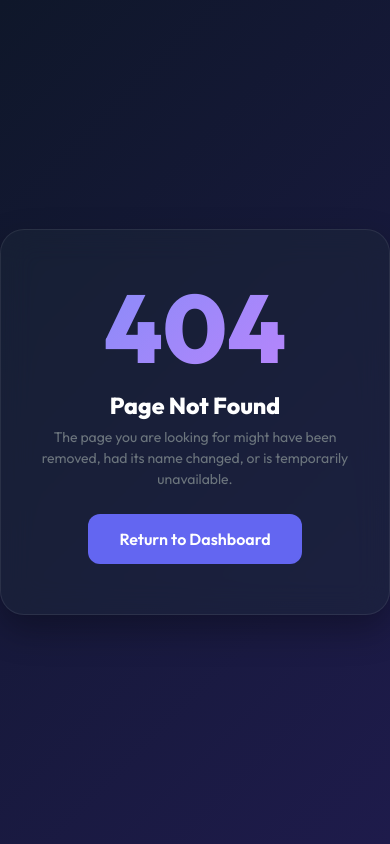
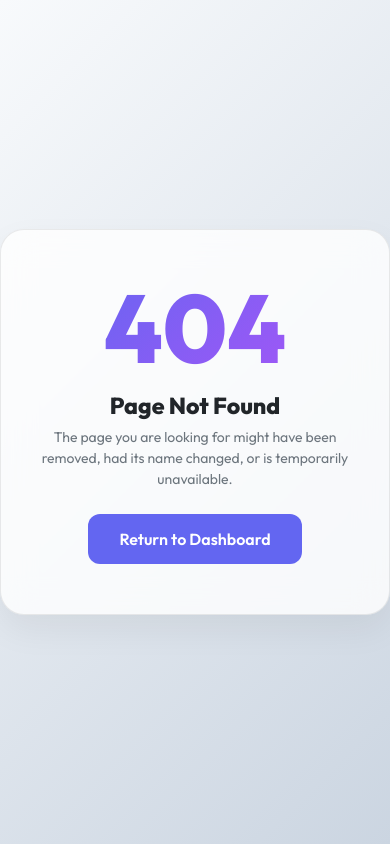
Before and after one commit to Phoomss/CRS, a PHP site: page /views/errors/404.php in a window 390 px wide. Run offline with PHP 8.4, Linux system fonts and the light colour scheme.

Commit message:
Refactor error pages and main layout styles for improved UI consistency and responsiveness

```diff
--- a/views/errors/404.php
+++ b/views/errors/404.php
@@ -11,8 +11,8 @@
     <style>
         body {
             font-family: 'Outfit', sans-serif;
-            background: linear-gradient(135deg, #0f172a 0%, #1e1b4b 100%);
-            color: #fff;
+            background: linear-gradient(135deg, #f8fafc 0%, #cbd5e1 100%);
+            color: #0f172a;
             min-height: 100vh;
             display: flex;
             align-items: center;
@@ -21,20 +21,20 @@
         }
 
         .error-card {
-            background: rgba(30, 41, 59, 0.45);
+            background: rgba(255, 255, 255, 0.8);
             backdrop-filter: blur(16px);
-            border: 1px solid rgba(255, 255, 255, 0.08);
+            border: 1px solid rgba(0, 0, 0, 0.08);
             border-radius: 24px;
             padding: 50px 40px;
             text-align: center;
             max-width: 500px;
-            box-shadow: 0 15px 35px rgba(0, 0, 0, 0.3);
+            box-shadow: 0 15px 35px rgba(0, 0, 0, 0.06);
         }
 
         .error-code {
             font-size: 6rem;
             font-weight: 800;
-            background: linear-gradient(135deg, #818cf8 0%, #c084fc 100%);
+            background: linear-gradient(135deg, #6366f1 0%, #a855f7 100%);
             -webkit-background-clip: text;
             -webkit-text-fill-color: transparent;
             margin: 0;
@@ -48,20 +48,22 @@
             padding: 12px 30px;
             font-weight: 600;
             transition: all 0.2s ease;
+            text-decoration: none;
+            display: inline-block;
         }
 
         .btn-indigo:hover {
             background-color: #4f46e5;
             color: #fff;
             transform: translateY(-2px);
-            box-shadow: 0 8px 20px rgba(99, 102, 241, 0.4);
+            box-shadow: 0 8px 20px rgba(99, 102, 241, 0.25);
         }
     </style>
 </head>
 <body>
     <div class="error-card">
         <h1 class="error-code">404</h1>
-        <h3 class="fw-bold text-white mt-3 mb-2">Page Not Found</h3>
+        <h3 class="fw-bold text-dark mt-3 mb-2">Page Not Found</h3>
         <p class="text-secondary small mb-4">The page you are looking for might have been removed, had its name changed, or is temporarily unavailable.</p>
         <a href="/dashboard" class="btn btn-indigo">Return to Dashboard</a>
     </div>
--- a/views/layouts/auth.php
+++ b/views/layouts/auth.php
@@ -20,6 +20,12 @@
             --text-secondary: #475569;
             --accent-color: #6366f1;
             --accent-hover: #4f46e5;
+
+            /* Native Bootstrap 5 Overrides */
+            --bs-primary: var(--accent-color) !important;
+            --bs-primary-rgb: 99, 102, 241 !important;
+            --bs-link-color: var(--accent-color) !important;
+            --bs-link-hover-color: var(--accent-hover) !important;
         }
 
         body {
```
Also changed, not shown: views/errors/500.php (+9 -7 lines), views/layouts/main.php (+37 -4 lines).
